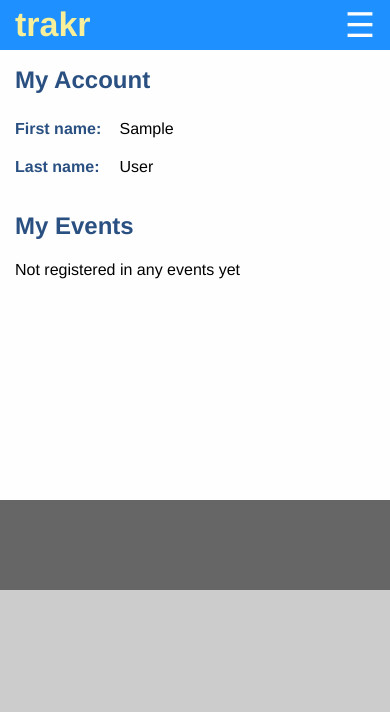
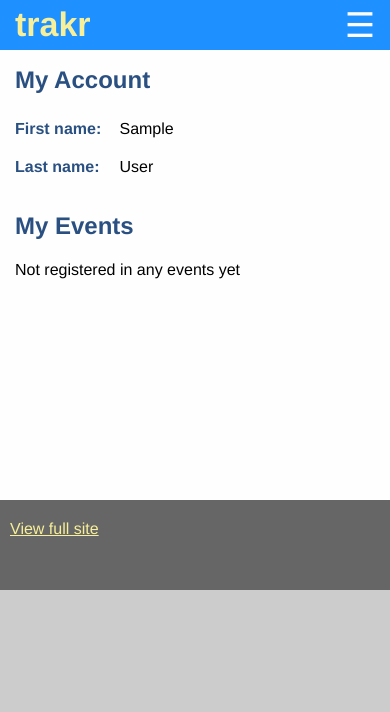
Before and after one commit to paulkore/moneytracker, a Django app: page /account/ in a window 390 px wide. Shown: the top 712 px of the page. Run offline with Django 3.2, Linux system fonts and the light colour scheme; the visitor is signed in with stand-in values (Sample User, id 1); data that the repository does not hold is empty; parts of the project's set-up code (start-up, migrations or seed data) failed here and were passed over; some libraries are stand-ins or nearby versions.

Commit message:
Add "view full site" option on mobile devices
Issue #55:
- disables the responsive behaviour of the UI (750px breakpoint), and
locks into the "wide" view
- only intended to be available on devices with a small screen
(can't access from a laptop, unless browsing through a small window)
- this is a cookie-based behaviour, that expires in 30 minutes

```diff
--- /dev/null
+++ b/moneytracker/context_processors.py
@@ -0,0 +1,18 @@
+def default_processor(request):
+    responsive_view_toggle = request.COOKIES.get('responsive_view_toggle')
+    print('responsive_view_toggle: ' + str(responsive_view_toggle))
+
+    if responsive_view_toggle is None:
+        # cookie not set... responsive behaviour is on by default
+        responsive_view_enabled = True
+
+    elif responsive_view_toggle == 'enabled':
+        responsive_view_enabled = True
+
+    elif responsive_view_toggle == 'disabled':
+        responsive_view_enabled = False
+
+    else:
+        raise Exception('Unhandled scenario: ' + str(responsive_view_toggle))
+
+    return {'responsive_view_enabled': responsive_view_enabled}
--- a/moneytracker/settings.py
+++ b/moneytracker/settings.py
@@ -11,6 +11,8 @@ https://docs.djangoproject.com/en/1.7/ref/settings/
 # Build paths inside the project like this: os.path.join(BASE_DIR, ...)
 import os
 # [Heroku]:
+from django.conf import global_settings
+
 BASE_DIR = os.path.dirname(os.path.abspath(__file__))
 
 
@@ -51,6 +53,10 @@ MIDDLEWARE_CLASSES = (
     'django.contrib.auth.middleware.SessionAuthenticationMiddleware',
     'django.contrib.messages.middleware.MessageMiddleware',
     'django.middleware.clickjacking.XFrameOptionsMiddleware',
+)
+
+TEMPLATE_CONTEXT_PROCESSORS = global_settings.TEMPLATE_CONTEXT_PROCESSORS + (
+    'moneytracker.context_processors.default_processor',
 )
 
 ROOT_URLCONF = 'moneytracker.urls'
--- a/moneytracker/static/css/colors.css
+++ b/moneytracker/static/css/colors.css
@@ -65,6 +65,9 @@ body {
 #site-footer {
     background: #666666;
     color: #CCCCCC;
+}
+#site-footer .action-link {
+    color: #F7EF99;
 }
 
 .http-error-message {
--- /dev/null
+++ b/moneytracker/static/css/style-wide-responsive.css
@@ -0,0 +1,3 @@
+#responsiveViewToggle {
+    display: none;
+}
--- a/moneytracker/static/css/style.css
+++ b/moneytracker/static/css/style.css
@@ -61,7 +61,6 @@ body {
     min-height: 90px;
     margin-top: 50px;
     padding: 20px 20px 10px 10px;
-    text-align: right;
 }
 
 .http-error-message {
--- a/moneytracker/templates/base.html
+++ b/moneytracker/templates/base.html
@@ -2,11 +2,16 @@
 {% load custom_filters %}
 
 <head>
-    <meta name="viewport" content="width=device-width, initial-scale=1, minimum-scale=1, maximum-scale=1">
+    <link rel="stylesheet" href="{% static 'css/style.css' %}" />
 
-    <link rel="stylesheet" href="{% static 'css/style.css' %}" />
-    <link rel="stylesheet" media="(max-width: 750px)" href="{% static 'css/style-narrow.css' %}">
-    <link rel="stylesheet" media="(min-width: 751px)" href="{% static 'css/style-wide.css' %}">
+    {% if responsive_view_enabled %}
+        <link rel="stylesheet" media="(max-width: 750px)" href="{% static 'css/style-narrow.css' %}">
+        <link rel="stylesheet" media="(min-width: 751px)" href="{% static 'css/style-wide.css' %}">
+        <link rel="stylesheet" media="(min-width: 751px)" href="{% static 'css/style-wide-responsive.css' %}">
+        <meta name="viewport" content="width=device-width, initial-scale=1, minimum-scale=1, maximum-scale=1">
+    {% else %}
+        <link rel="stylesheet" href="{% static 'css/style-wide.css' %}">
+    {% endif %}
 
     <link rel="stylesheet" type="text/css" href="{% static 'css/colors.css' %}" />
 
@@ -26,10 +31,28 @@
             // - enable all date picker inputs on the page, where applicable
             // - make the underlying fields read-only to prevent direct text input (must use datepicker widget)
             $('.datepicker').datepicker().prop('readonly', true);
+
         });
 
         function toggleMobileMenu() {
             $('#mobile-actions-menu-wrapper').fadeToggle();
+        }
+
+        function toggleResponsiveView() {
+            var expiryDate = new Date();
+            var minutes = 30;
+            expiryDate.setTime(expiryDate.getTime() + (minutes * 60 * 1000));
+
+            var responsive_view_toggle = $.cookie('responsive_view_toggle');
+            if (responsive_view_toggle === undefined || responsive_view_toggle === 'enabled') {
+                $.cookie('responsive_view_toggle', 'disabled', { path: '/', expires: expiryDate });
+            }
+            else {
+                $.cookie('responsive_view_toggle', 'enabled', { path: '/', expires: expiryDate });
+            }
+
+            // reload from server
+            location.reload(true);
         }
 
     </script>
@@ -86,7 +109,15 @@
         </div>
 
         <div id="site-footer">
-            {# TODO: provide footer content #}
+            <div id="responsiveViewToggle">
+                <a class="action-link" href="#" onclick="toggleResponsiveView(); return false;">
+                    {% if responsive_view_enabled %}
+                        View full site
+                    {% else %}
+                        View mobile site
+                    {% endif %}
+                </a>
+            </div>
         </div>
     </div>
 </body>
```
